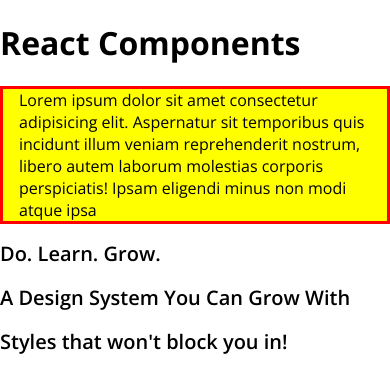
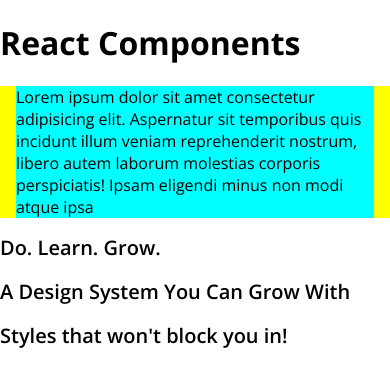
Before and after one commit to Ly900/react-components, a React (Vite) app: page / in a window 390 px wide. Shown: the top 392 px of the page. Built offline with nearby package versions, Linux system fonts and the light colour scheme; a web font is replaced by a local one.

Commit message:
Apply breakpoint and max width

```diff
--- a/src/App.scss
+++ b/src/App.scss
@@ -9,8 +9,20 @@
 
 .content-width {
 	background: yellow;
-	border: 3px solid red;
+	// border: 3px solid red;
 	padding-inline: var(--padding-inline-mobile);
+	@media (min-width: 1000px) {
+		display: grid;
+		grid-template-areas: '. content .';
+		grid-template-columns: 1fr minmax(0, 794px) 1fr;
+		padding-inline: 0;
+	}
+	&__wrapper {
+		background: cyan;
+		@media (min-width: 1000px) {
+			grid-area: content;
+		}
+	}
 }
 
 .fancy-text {
--- a/src/App.tsx
+++ b/src/App.tsx
@@ -29,7 +29,7 @@
 			className="content-width"
 			style={{ '--padding-inline-mobile': `${paddingInlineMobile}rem` }}
 		>
-			<div className="content-width__outer-wrapper">{text}</div>
+			<div className="content-width__wrapper">{text}</div>
 		</div>
 	);
 };
```
